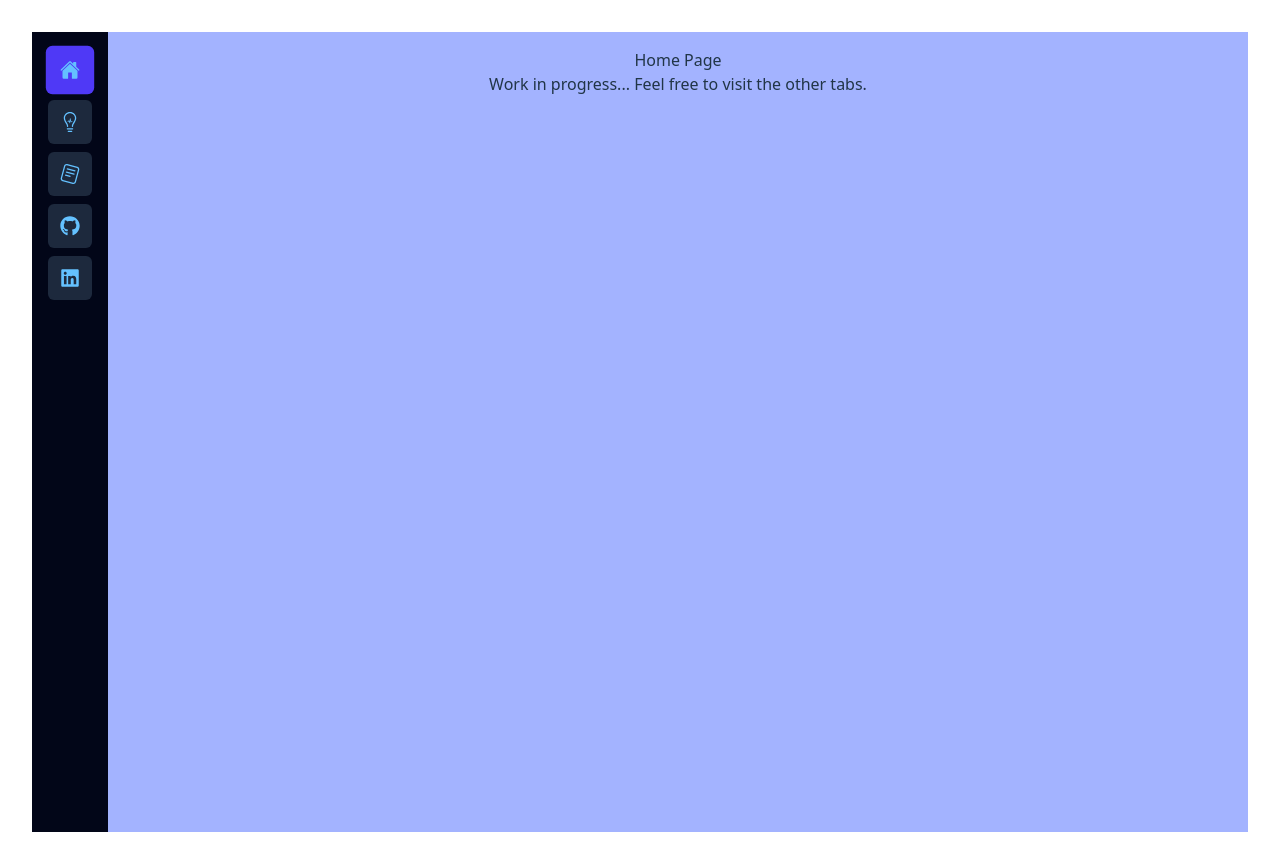
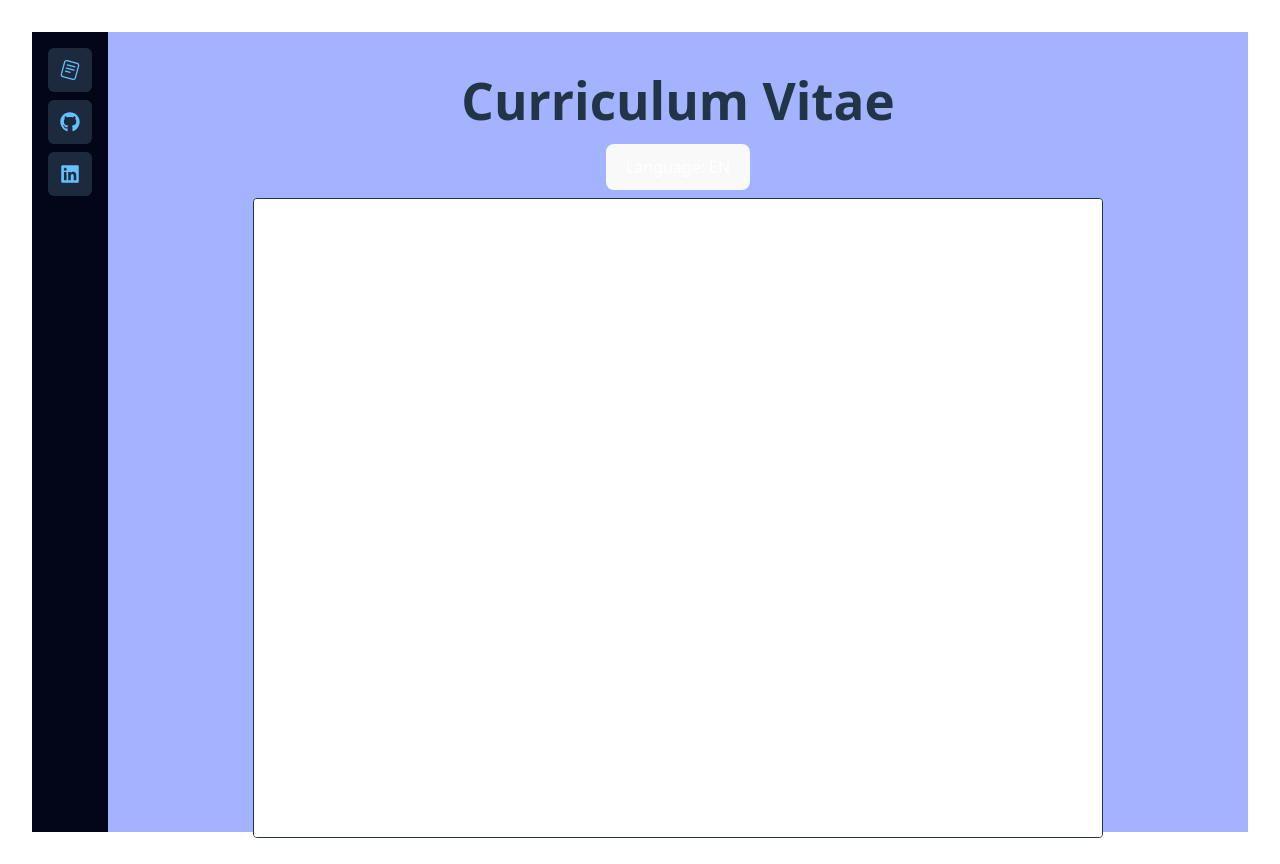
Before and after one commit to leobrowaldh/leobrowaldh.github.io, a React (Vite) app: page / in a window 1280 px wide. Built offline with nearby package versions, Linux system fonts and the light colour scheme.

Commit message:
published minimnal version to show in the meantime

```diff
--- a/src/router/IconSideNav.tsx
+++ b/src/router/IconSideNav.tsx
@@ -21,12 +21,6 @@ const SideNav = () => {
 
   return (
     <nav className="h-screen w-fit bg-slate-950 p-4 flex flex-col items-center gap-2">
-      <NavItem to="/" label="Home" selected={selected === 0} id={0} setSelected={setSelected}>
-        <IoHome />
-      </NavItem>
-      <NavItem to="/projects" label="Projects" selected={selected === 2} id={2} setSelected={setSelected}>
-        <FaMedapps />
-      </NavItem>
       <NavItem to="/cv" label="CV" selected={selected === 1} id={1} setSelected={setSelected}>
         <SiReaddotcv />
       </NavItem>
--- a/src/router/approuter.tsx
+++ b/src/router/approuter.tsx
@@ -8,7 +8,7 @@ import Cv from '../pages/cv';
 export function AppRouter() {
     return (
         <Routes>
-            <Route path="/" element={<Home/>} />
+            <Route path="/" element={<Cv/>} />
             <Route path="/projects" element={<Projects/>} />
             <Route path="/cv" element={<Cv/>} />
         </Routes>
```
